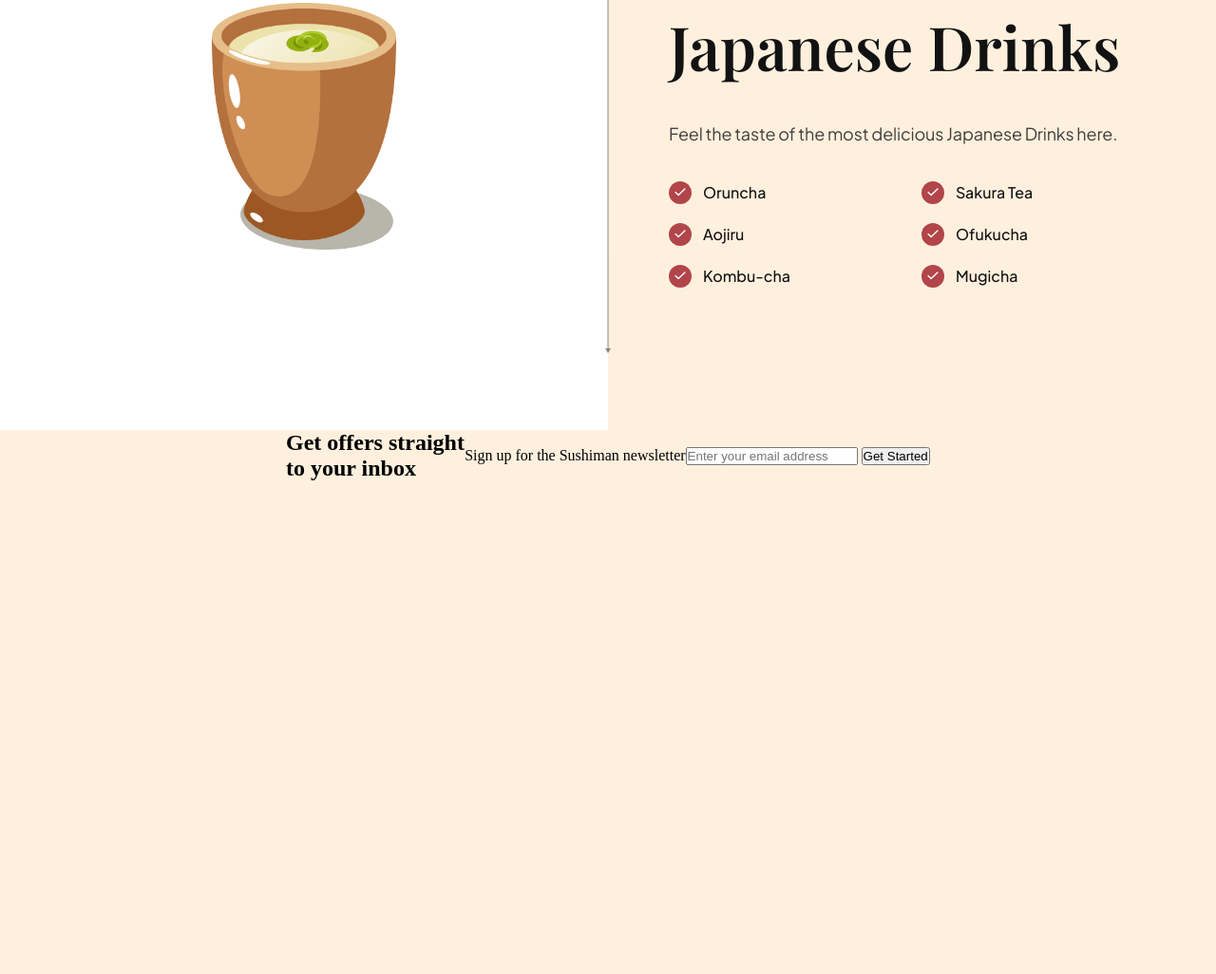
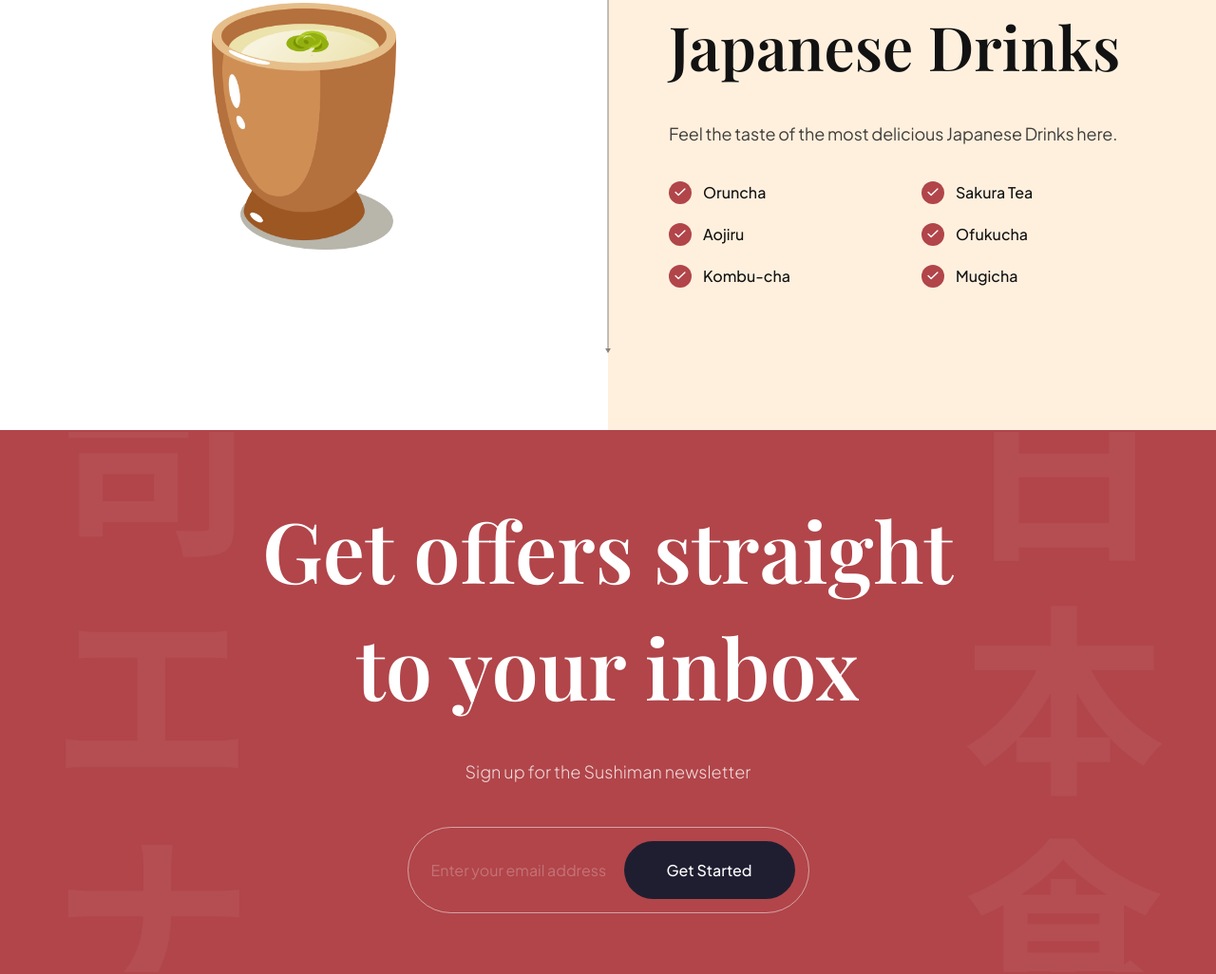
Before and after one commit to anggriawanmr/sushiman, a website built with Vite: page index.html in a window 1280 px wide. Shown: the part 3243-4269 px from the top of the page at 95% size. Before the commit the page ends 3750 px from the top, so only its background shows below. Built offline with nearby package versions, Linux system fonts and the light colour scheme.

Commit message:
Styling subscribe section :lipstick:

```diff
--- a/css/sections/subscribe.css
+++ b/css/sections/subscribe.css
@@ -0,0 +1,85 @@
+.subscription {
+  padding: 64px;
+
+  background-color: var(--primary-color);
+  background-image: url('../../assets/subscribe_bg.png');
+  background-position: center;
+  background-repeat: no-repeat;
+  background-size: contain;
+
+  flex-direction: column;
+  overflow: hidden;
+}
+
+.subscription h2 {
+  font-size: 88px;
+  font-family: var(--playfair-display);
+  font-weight: 600;
+  line-height: 123px;
+
+  color: #fff;
+  text-align: center;
+}
+
+.subscription p {
+  font-size: 18px;
+  font-family: var(--plus-jakarta-sans);
+  font-weight: 300;
+  line-height: 36px;
+
+  margin-top: 32px;
+
+  color: rgba(255, 255, 255, 0.8);
+}
+
+.subscription__form {
+  min-width: 380px;
+  margin-top: 40px;
+
+  padding: 14px 14px 14px 24px;
+
+  display: flex;
+  gap: 10px;
+
+  border: 1px solid rgba(255, 255, 255, 0.5);
+  border-radius: 46px;
+}
+
+.subscription__form input {
+  flex: 1;
+
+  font-size: 16px;
+  font-weight: 400px;
+  font-family: var(--plus-jakarta-sans);
+
+  color: #fff;
+  opacity: 0.5;
+
+  background: transparent;
+  border: none;
+  outline: none;
+}
+
+.subscription__form input::placeholder {
+  color: #fff;
+  opacity: 0.5;
+}
+
+.subscription__form button {
+  padding: 20px;
+
+  min-width: 180px;
+
+  font-size: 16px;
+  font-weight: 500;
+  font-family: var(--plus-jakarta-sans);
+  color: #fff;
+  text-align: center;
+
+  background: var(--black-400);
+  border-radius: 46px;
+  border: none;
+  outline: none;
+
+  cursor: pointer;
+}
--- a/index.html
+++ b/index.html
@@ -340,7 +340,7 @@
       </h2>
       <p data-aos="fade-up">Sign up for the Sushiman newsletter</p>
 
-      <div class="subsription__form" data-aos="fade-up">
+      <div class="subscription__form" data-aos="fade-up">
         <input type="text" placeholder="Enter your email address" />
         <button>Get Started</button>
       </div>
```
